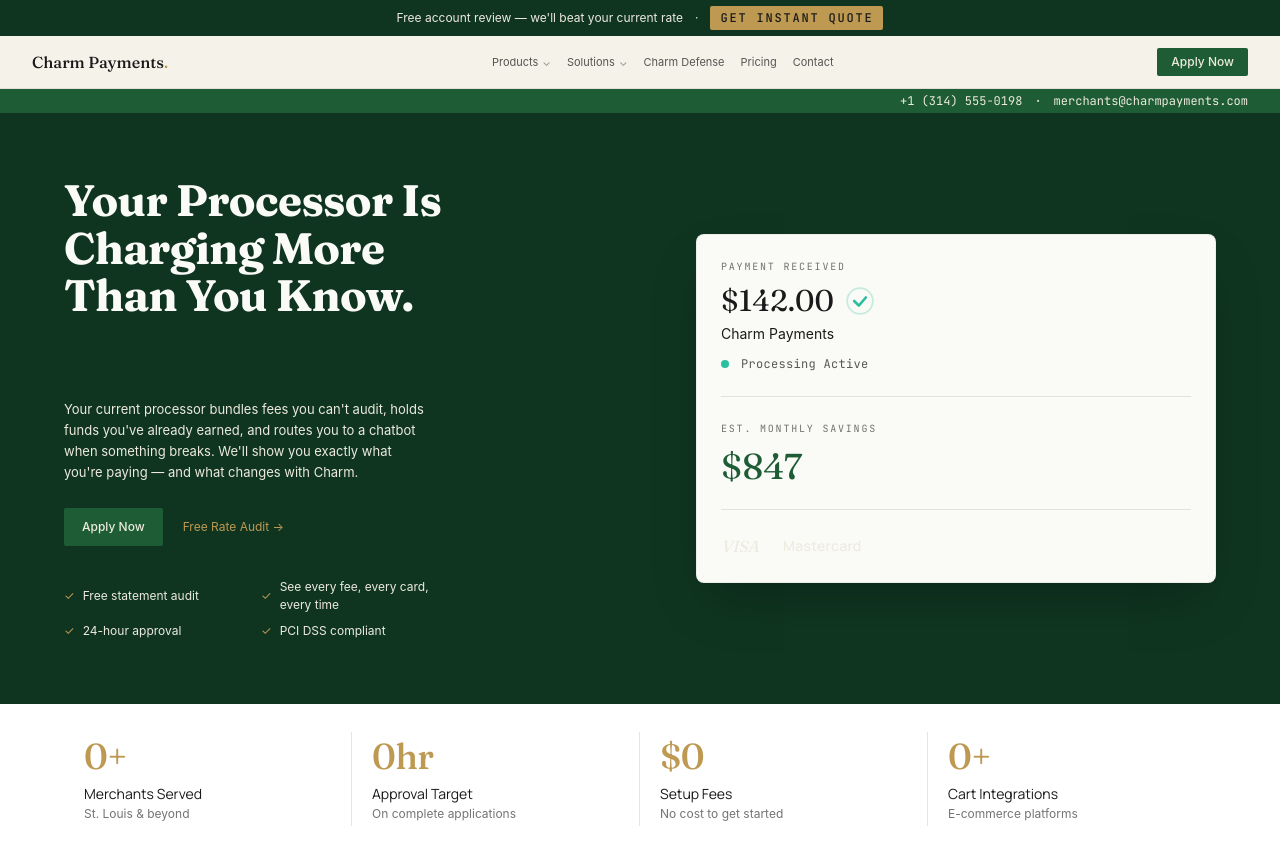
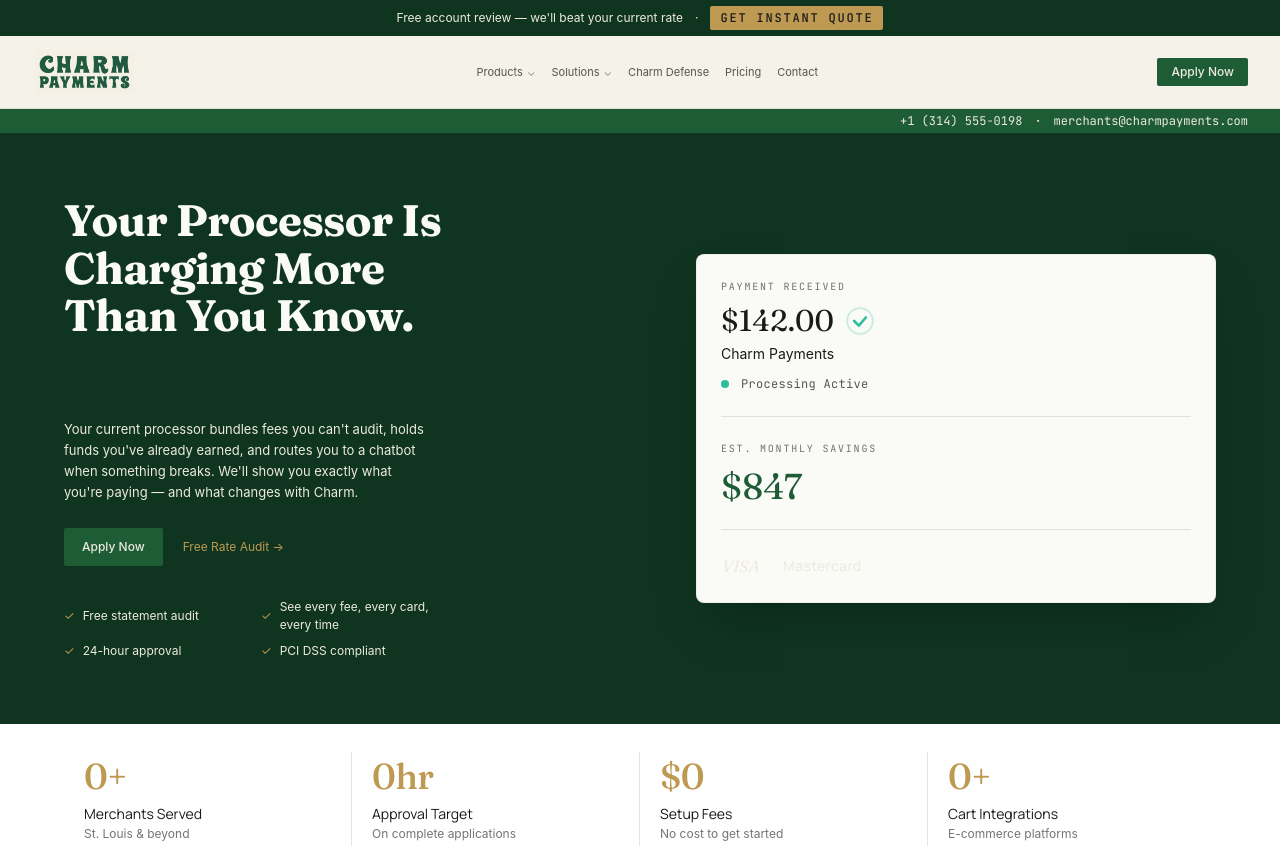
Before and after one commit to lrobE376/Charm-Payments, a Next.js app: page / in a window 1280 px wide. Shown: the top 848 px of the page. Built offline with nearby package versions, Linux system fonts and the light colour scheme.

Commit message:
design: restore PNG logo in HeaderAtelier (48px) and FooterAtelier (36px) — replaces text wordmark

```diff
--- a/src/components/marketing/FooterAtelier.tsx
+++ b/src/components/marketing/FooterAtelier.tsx
@@ -1,5 +1,6 @@
 // src/components/marketing/FooterAtelier.tsx
 import Link from 'next/link'
+import Image from 'next/image'
 import { Container } from '@/components/atelier/Container'
 import { cn } from '@/lib/utils'
 
@@ -72,9 +73,15 @@
           )}
         >
           <div>
-            <div className="font-atelierSerif font-medium text-base text-atelier-cream">
-              Charm Payments<span className="text-atelier-gold">.</span>
-            </div>
+            <Link href="/" aria-label="Charm Payments — home" className="inline-block">
+              <Image
+                src="/images/logo.png"
+                alt="Charm Payments"
+                width={320}
+                height={120}
+                className="h-9 w-auto"
+              />
+            </Link>
             <p className="text-xs text-atelier-cream/65 mt-2 leading-relaxed max-w-sm">
               Enterprise payment processing for businesses of all sizes — built
               and supported in St. Louis.
--- a/src/components/marketing/HeaderAtelier.tsx
+++ b/src/components/marketing/HeaderAtelier.tsx
@@ -3,6 +3,7 @@
 
 import { useEffect, useState } from 'react'
 import Link from 'next/link'
+import Image from 'next/image'
 import { cn } from '@/lib/utils'
 
 type NavItem = {
@@ -76,12 +77,18 @@
             href="/"
             className={cn(
               'flex items-center shrink-0',
-              'font-atelierSerif font-medium text-base text-atelier-ink leading-none',
               'focus-visible:outline focus-visible:outline-2 focus-visible:outline-offset-4 focus-visible:outline-atelier-gold',
             )}
             aria-label="Charm Payments — home"
           >
-            Charm Payments<span className="text-atelier-gold">.</span>
+            <Image
+              src="/images/logo.png"
+              alt="Charm Payments"
+              width={320}
+              height={120}
+              priority
+              className="h-12 w-auto"
+            />
           </Link>
 
           <nav
```
